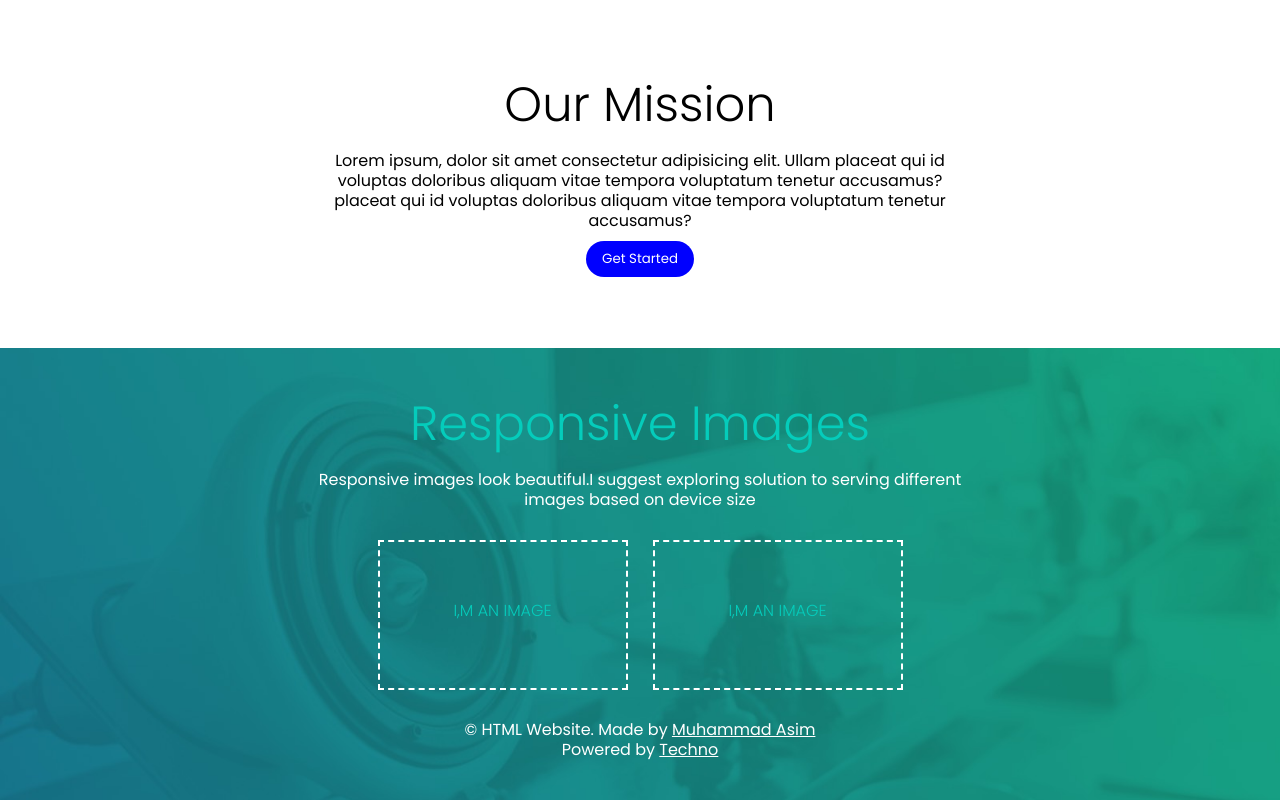
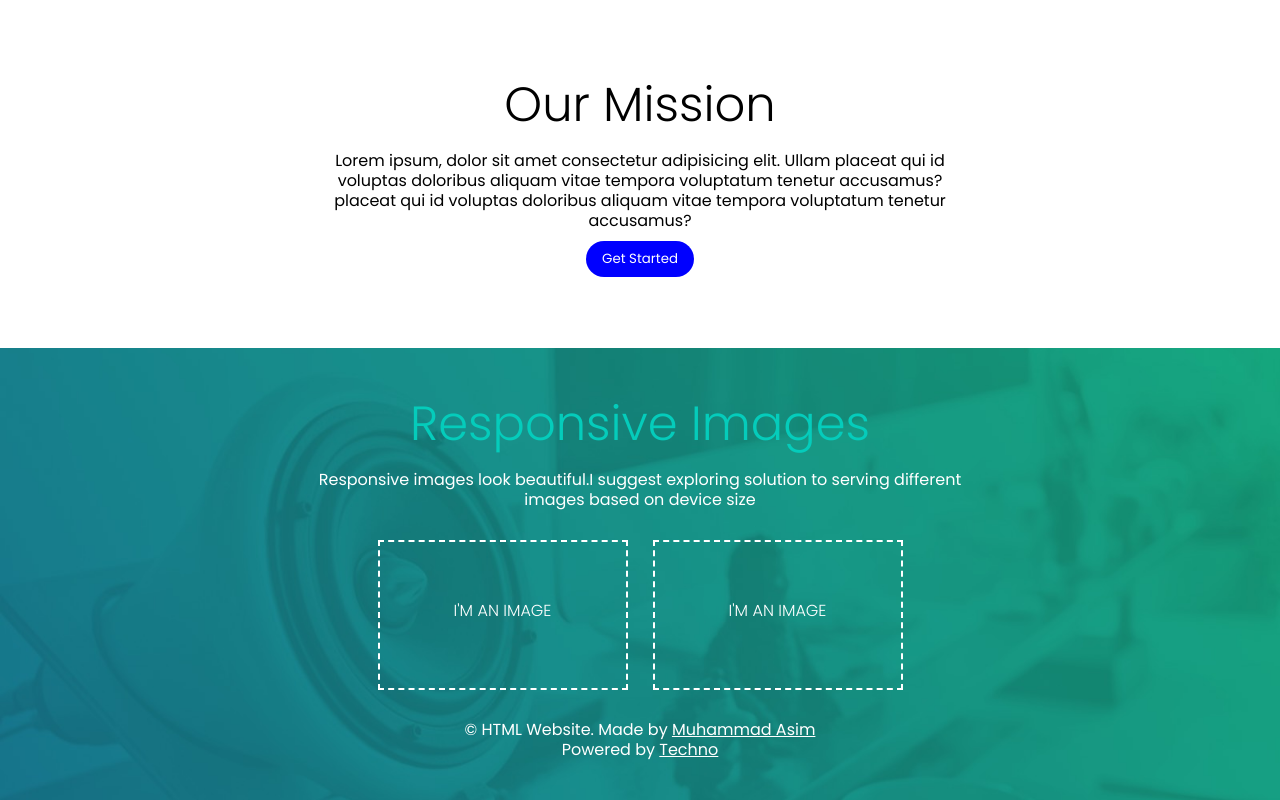
Before and after one commit to Foxlancerr/mobile-tech-site, a plain HTML site: page index.html in a window 1280 px wide. Shown: the part 787-1587 px from the top of the page. Drawn offline with Linux system fonts and the light colour scheme.

Commit message:
some changes

```diff
--- a/index.html
+++ b/index.html
@@ -94,10 +94,10 @@
             </div>
             <div class="child">
               <div>
-                <h1>I,M AN IMAGE</h1>
+                <h1>I'M AN IMAGE</h1>
               </div>
               <div>
-                <h1>I,M AN IMAGE</h1>
+                <h1>I'M AN IMAGE</h1>
               </div>
             </div>
             <div class="child">
--- a/style.css
+++ b/style.css
@@ -141,6 +141,7 @@ header:nth-child(4) .middle .child:nth-child(2) div{
 }
 header:nth-child(4) .middle .child:nth-child(2) div h1{
    font-size: 1rem;
+   color: white;
 }
 header:nth-child(4) .middle .child a{
     color: white;
```
